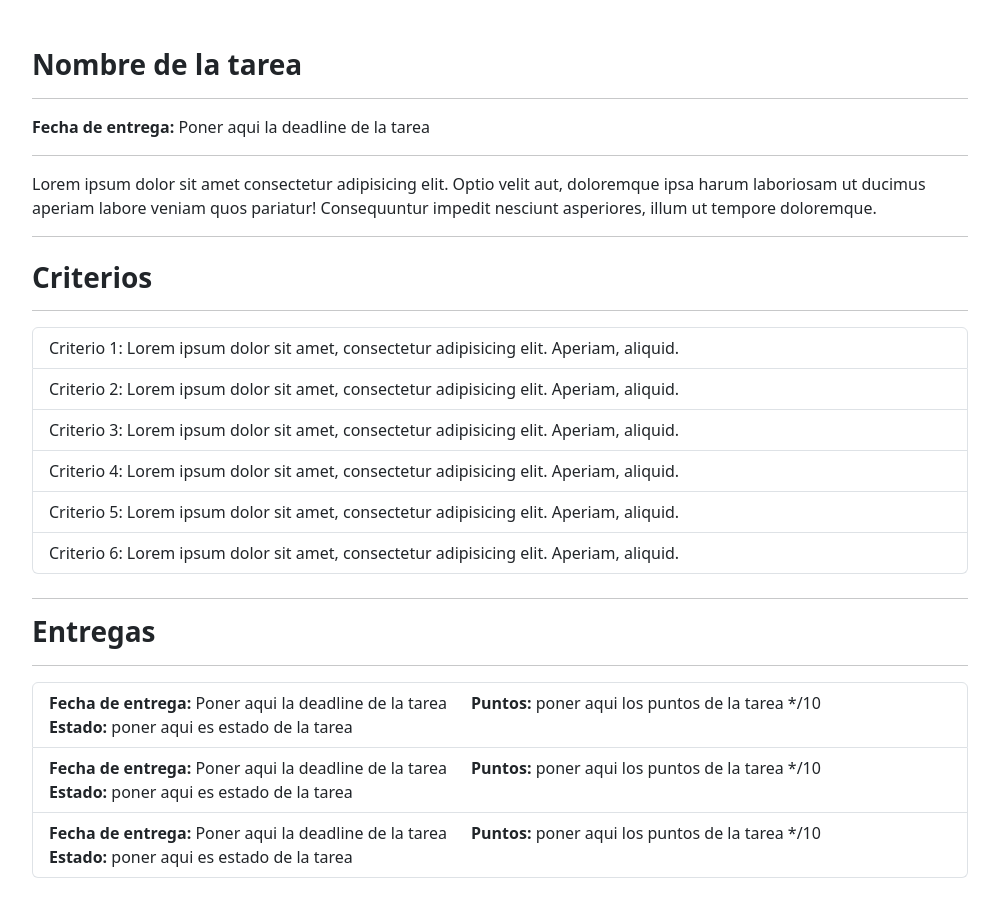
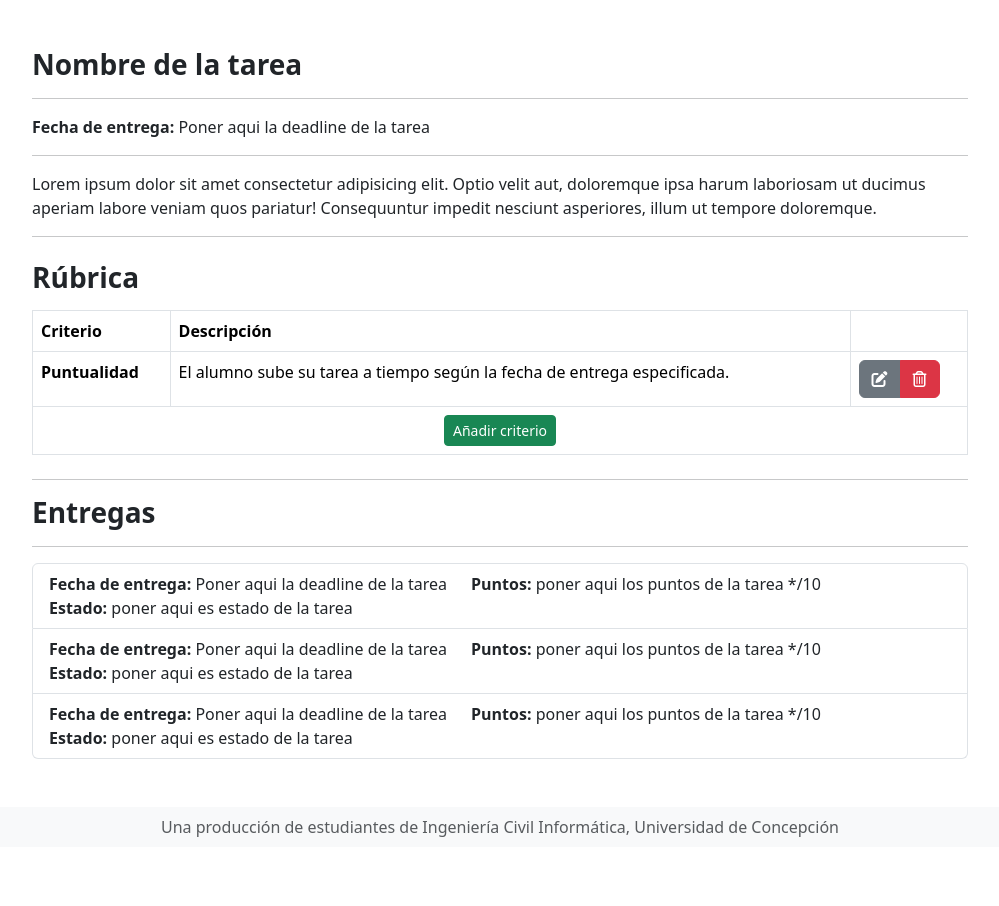
Before and after one commit to gllrmoliva/PostCPRweb, a Flask app: template templates/tutor/tasktutor.html in a window 1280 px wide. Shown: the part 56-962 px from the top of the page, without its empty margins (140-1139 px from the left). After the commit the page ends 893 px from the top, so only its background shows below. Run offline with Flask 3, Linux system fonts and the light colour scheme; the template is opened without the code that fills it, so the values that code supplies are empty.

Commit message:
Branch para creación de: - Tareas - Edición de criterios en una tarea

```diff
--- a/templates/base.html
+++ b/templates/base.html
@@ -11,6 +11,9 @@
     <link href="https://cdn.jsdelivr.net/npm/bootstrap@5.3.3/dist/css/bootstrap.min.css" rel="stylesheet"
         integrity="sha384-QWTKZyjpPEjISv5WaRU9OFeRpok6YctnYmDr5pNlyT2bRjXh0JMhjY6hW+ALEwIH" crossorigin="anonymous">
 
+    <!--Iconos para estilo de font-awesome-->
+    <link rel="stylesheet" href="https://cdnjs.cloudflare.com/ajax/libs/font-awesome/6.5.2/css/all.min.css" integrity="sha512-SnH5WK+bZxgPHs44uWIX+LLJAJ9/2PkPKZ5QiAj6Ta86w+fsb2TkcmfRyVX3pBnMFcV7oQPJkl9QevSCWr3W6A==" crossorigin="anonymous" referrerpolicy="no-referrer" />
+
     <!--Esto es para que el footer funcione, igual hay que buscar otra manera de hacerlo, en celulares no sirve-->
     <style>
         body {
@@ -23,6 +26,9 @@
             margin-top: auto;
         }
     </style>
+
+    <!--JQuery-->
+    <script src="https://ajax.googleapis.com/ajax/libs/jquery/3.7.1/jquery.min.js"></script>
 </head>
 
 <body>
--- a/templates/tutor/tasktutor.html
+++ b/templates/tutor/tasktutor.html
@@ -1,9 +1,13 @@
 {% extends "tutor/base.html" %}
 
+<!--
+    TODO:
+    - Proveer la referencia a la TAREA del CURSO clickeada a este archivo, para así renderizar
+      la información correctamente.
+
+ -->
 
 {% block title %}Nombre de tarea{% endblock %}
-
-
 {% block addbutton %}
 <button type="button" class="btn btn-warning me-2">Editar tarea</button>
 {% endblock %}
@@ -35,23 +39,45 @@
 <hr>
 <div class="my-4">
     <div class="mb-3">
-        <h3 class="fw-bold">Criterios</h3>
+        <h3 class="fw-bold">Rúbrica</h3>
     </div>
-    <hr>
-    <ul class="list-group">
-        <li class="list-group-item">Criterio 1: Lorem ipsum dolor sit amet, consectetur adipisicing elit. Aperiam,
-            aliquid. </li>
-        <li class="list-group-item">Criterio 2: Lorem ipsum dolor sit amet, consectetur adipisicing elit. Aperiam,
-            aliquid. </li>
-        <li class="list-group-item">Criterio 3: Lorem ipsum dolor sit amet, consectetur adipisicing elit. Aperiam,
-            aliquid. </li>
-        <li class="list-group-item">Criterio 4: Lorem ipsum dolor sit amet, consectetur adipisicing elit. Aperiam,
-            aliquid. </li>
-        <li class="list-group-item">Criterio 5: Lorem ipsum dolor sit amet, consectetur adipisicing elit. Aperiam,
-            aliquid. </li>
-        <li class="list-group-item">Criterio 6: Lorem ipsum dolor sit amet, consectetur adipisicing elit. Aperiam,
-            aliquid. </li>
-    </ul>
+    <!--
+        Tabla mostrada LUEGO DE CREAR TAREA que lista los criterios de evaluacion de la tarea
+            TODO:
+            - Cargar los criterios existentes de la tarea mediante un bucle con Jinja2
+    -->
+    <div id="criteria-table">
+        <table class="table table-bordered">
+            <tr>
+                <th>Criterio</th>
+                <th>Descripción</th>
+                <th></th>
+            </tr>
+
+            <!-- criterio de EJEMPLO -->
+            <tr>
+                <th>Puntualidad</th>
+                <th style="font-weight:normal">El alumno sube su tarea a tiempo según la fecha de entrega especificada.</th>
+                <th>
+                    <div class="btn-group" role="group">
+                        <button type="button" class="btn btn-secondary"><i class="fa-solid fa-pen-to-square"></i></button>
+                        <button type="button" class="btn btn-danger"><i class="fa-regular fa-trash-can"></i></button>
+                    </div>
+                </th>
+            </tr>
+
+            <!--
+                aqui cargar filas con los criterios de la tarea que fueron cargados
+            -->
+
+            <tr>
+                <td colspan="3" style="text-align: center">
+                    <button id="btn-add-criterion" value="create_criterion" type="submit" class="btn btn-success btn-sm">Añadir criterio</button>
+                </td>
+            </tr>
+
+        </table>
+    </div>
 </div>
 
 <hr>
```
